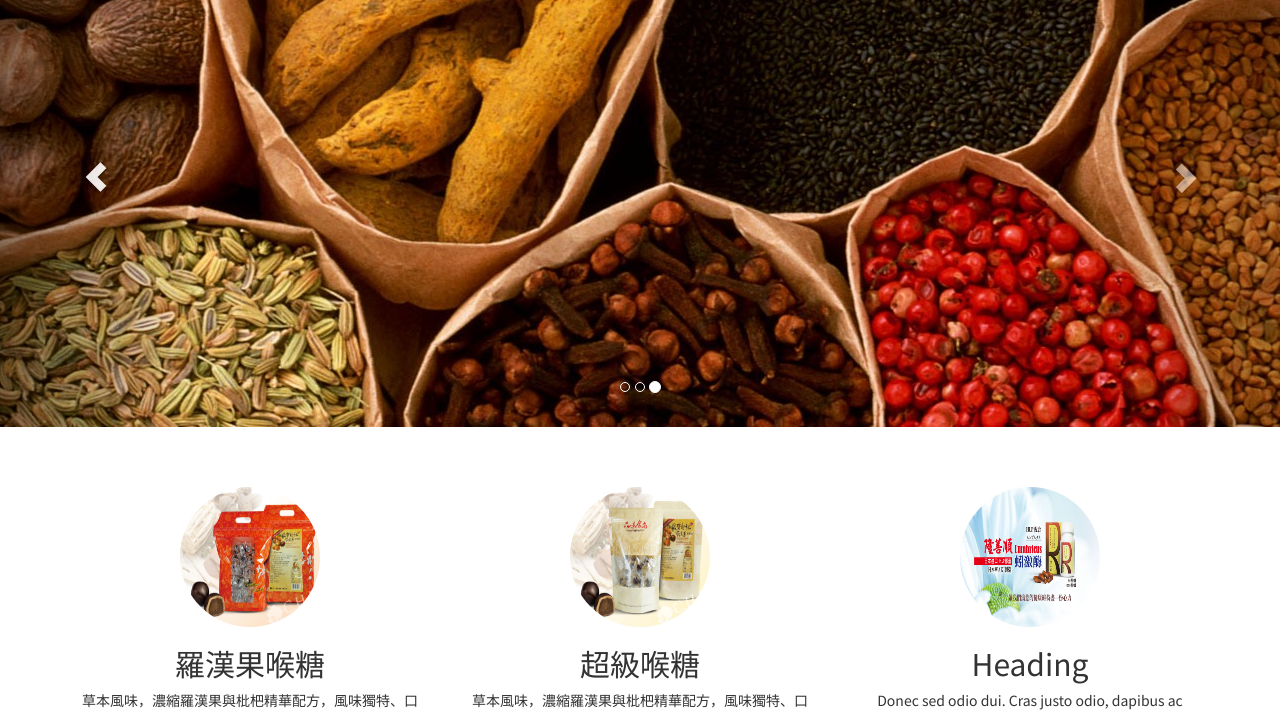
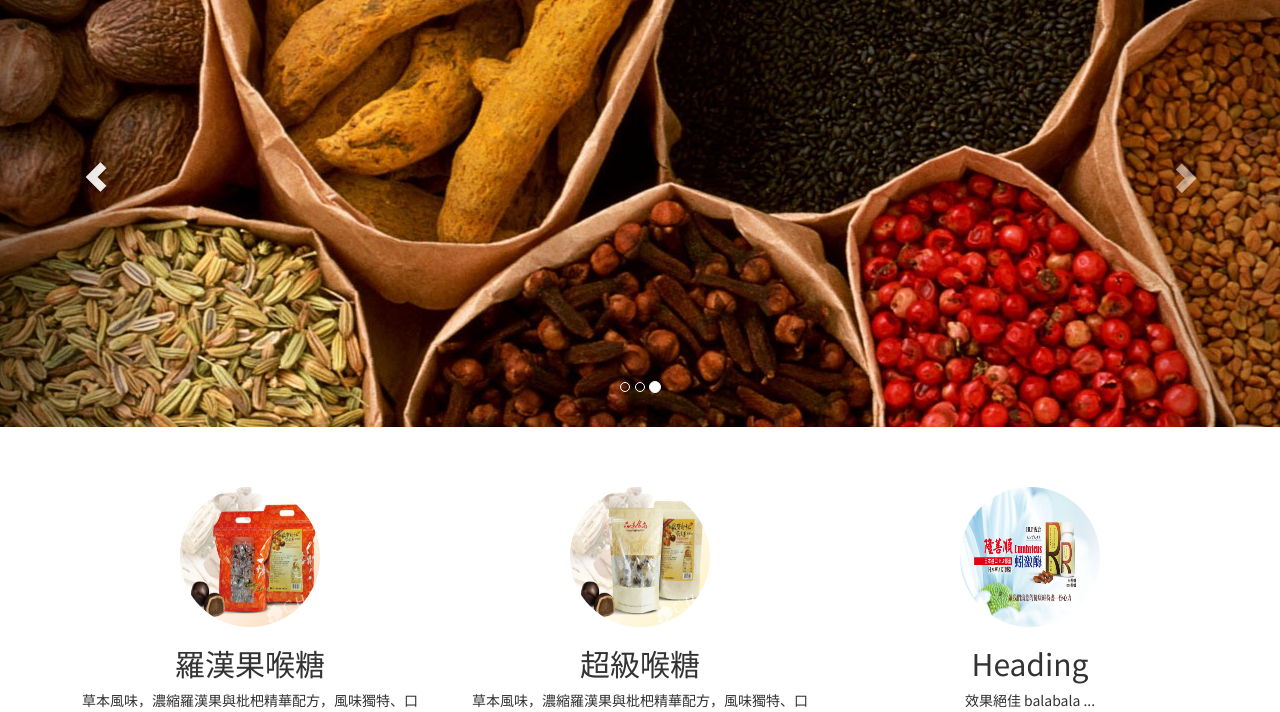
Before and after one commit to dillence/CHB, a plain HTML site: page index.html in a window 1280 px wide. Shown: the part 73-785 px from the top of the page. Drawn offline with Linux system fonts and the light colour scheme.

Commit message:
Update index.html

```diff
--- a/index.html
+++ b/index.html
@@ -129,7 +129,7 @@
             <div class="col-lg-4">
                 <img class="img-circle" src="imgs/prods/slide_1.jpg" alt="imgName" style="width:140px;height:140px">
                 <h2>Heading</h2>
-                <p>Donec sed odio dui. Cras justo odio, dapibus ac facilisis in, egestas eget quam. Vestibulum id ligula porta felis euismod semper. Fusce dapibus, tellus ac cursus commodo, tortor mauris condimentum nibh, ut fermentum massa justo sit amet risus.</p>
+                <p>效果絕佳 balabala ...</p>
                 <p><a class="btn btn-default" href="#" role="button">View details »</a></p>
             </div>
 
```
